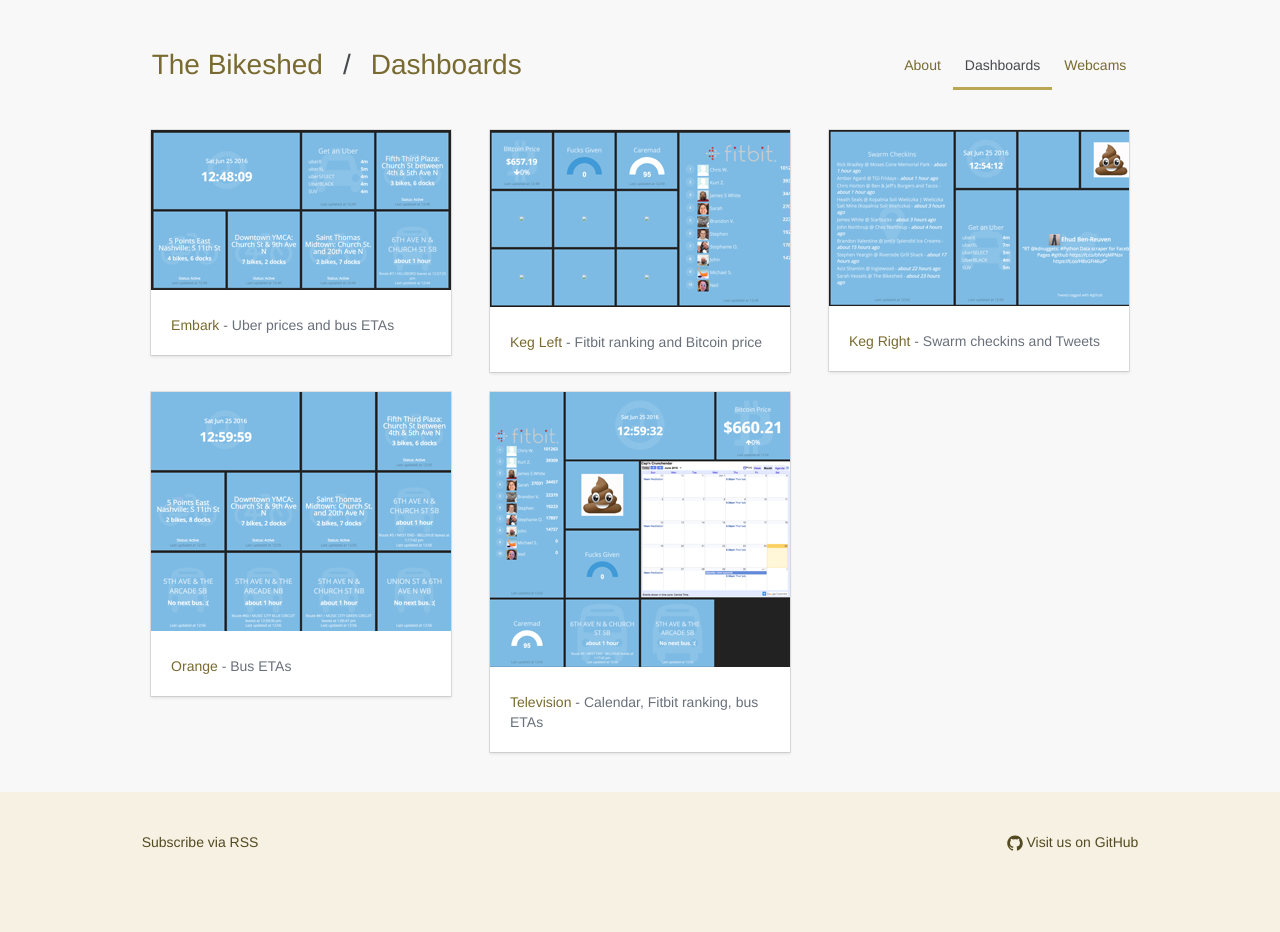
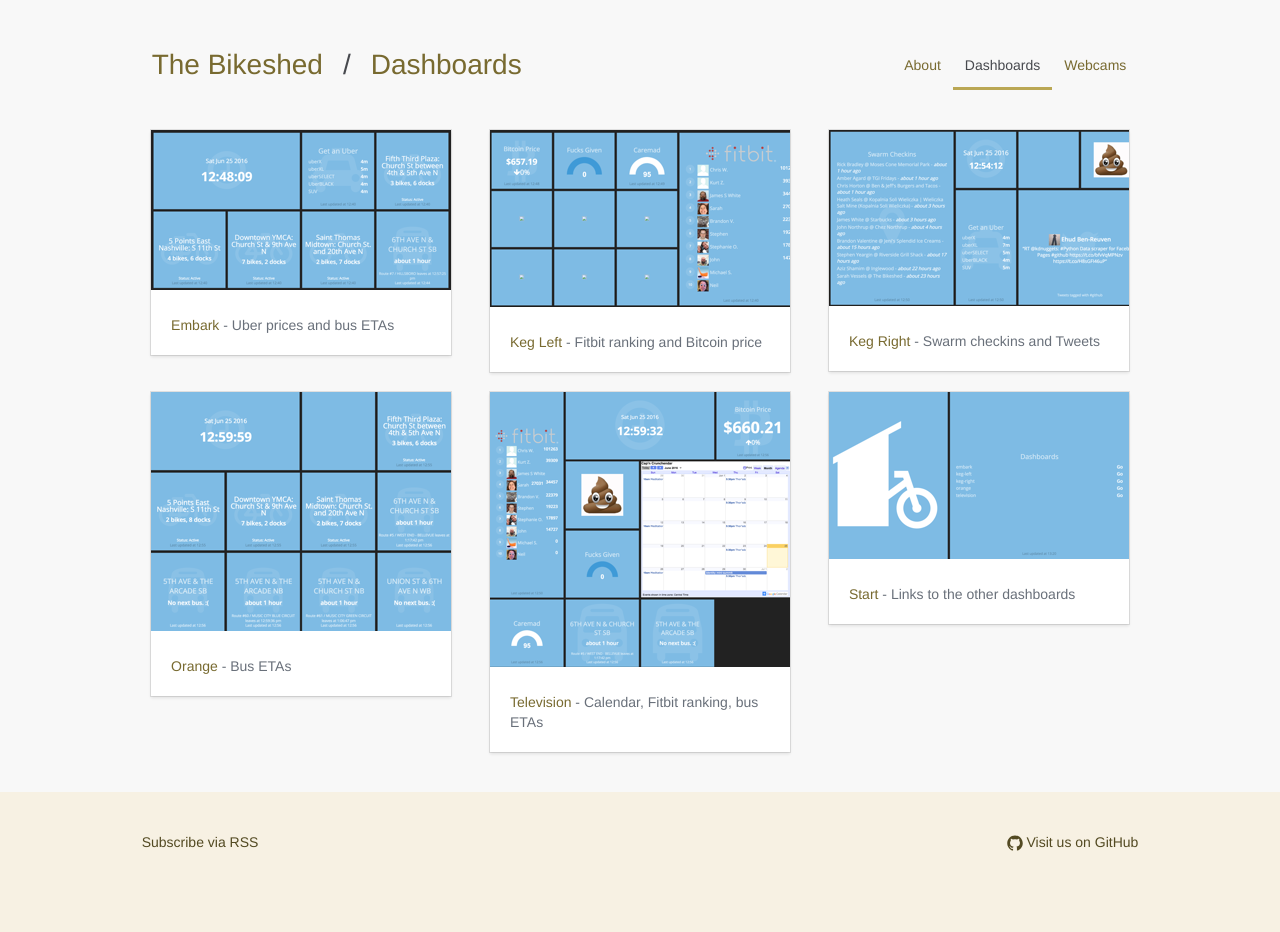
Before and after one commit to websages/thebikeshed.io, a Jekyll site: the page built from dashboards.html, in a window 1280 px wide. Built offline with Jekyll 4.4.1, drawn with Linux system fonts in a browser that asks for light colours.

Commit message:
Add start dashboard

```diff
--- a/dashboards.html
+++ b/dashboards.html
@@ -44,7 +44,7 @@
     </div>
   </div>
   <div class="columns">
-    <div class="column is-one-third">
+    <div class="column">
       <div class="card">
         <div class="card-image">
           <a href="https://dashboard.thebikeshed.io/orange">
@@ -56,7 +56,7 @@
         </div>
       </div>
     </div>
-    <div class="column is-one-third">
+    <div class="column">
       <div class="card">
         <div class="card-image">
           <a href="https://dashboard.thebikeshed.io/television">
@@ -68,5 +68,17 @@
         </div>
       </div>
     </div>
+    <div class="column">
+      <div class="card">
+        <div class="card-image">
+          <a href="https://dashboard.thebikeshed.io/0000_start">
+            <img src="{{ site.baseurl }}/images/dashboard-start.png" width="300" alt="">
+          </a>
+        </div>
+        <div class="card-content">
+          <a href="https://dashboard.thebikeshed.io/0000_start">Start</a> - Links to the other dashboards
+        </div>
+      </div>
+    </div>
   </div>
 </div>
```
Also changed, not shown: images/dashboard-start.png (added).
